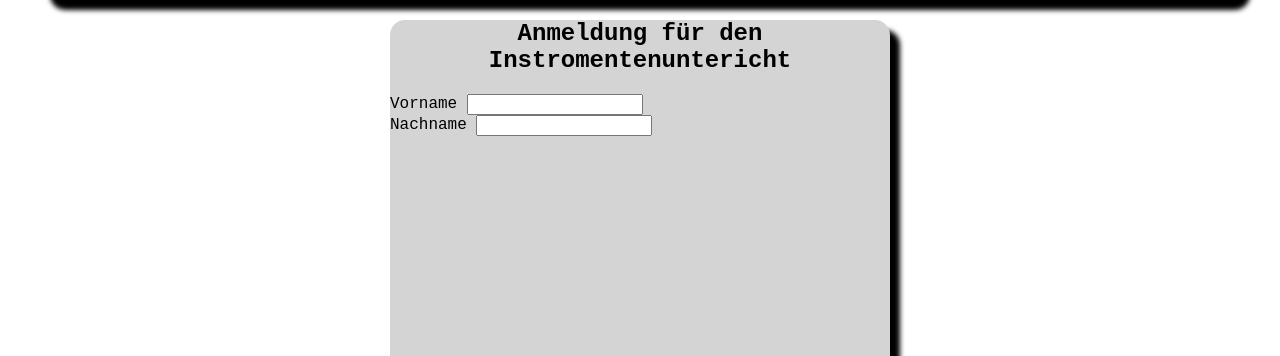
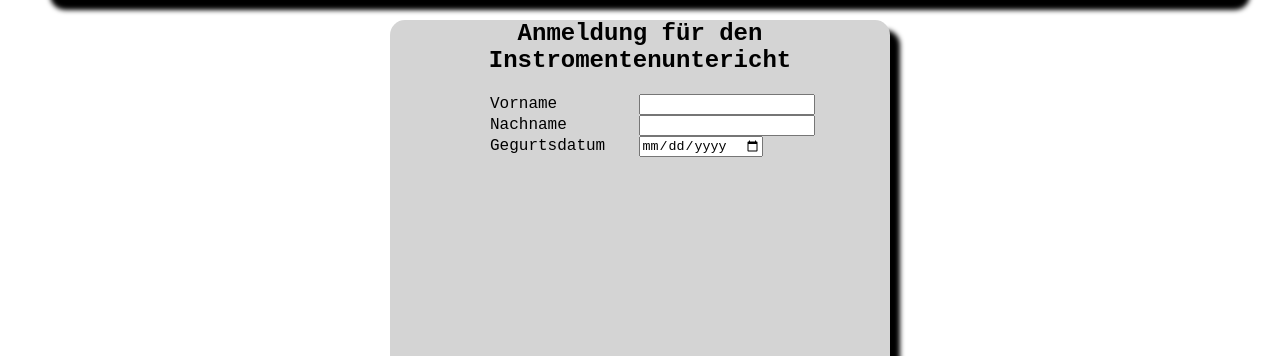
Before and after one commit to Frozz3/Musikschule-Website, a PHP site: page /Formula.html in a window 1280 px wide. Shown: the part 181-537 px from the top of the page. Run offline with PHP 8.4, Linux system fonts and the light colour scheme.

Commit message:
Formulare bearbeitet

```diff
--- a/Formula.css
+++ b/Formula.css
@@ -67,6 +67,12 @@
             margin: 0px auto;
         }
 
+        label{
+            display: inline-block;
+            width: calc(50% - 111px);
+            margin-left: 100px;
+        }
+
 
         /*START Footer*/
         footer{
--- a/Formula.html
+++ b/Formula.html
@@ -27,6 +27,9 @@
                 <label for="last">Nachname</label>
                 <input id="last" type="text" />
                 <br>
+                <label for="birthday">Gegurtsdatum</label>
+                <input id="birthday" type="date" />
+                <br>
             </form>
         </div>
     </main>
```
